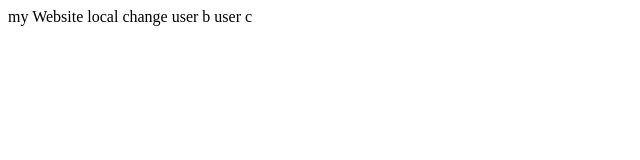
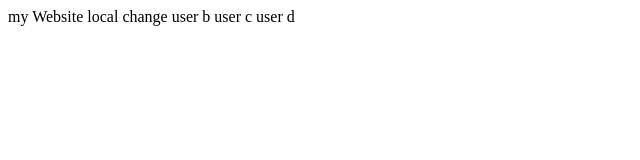
Before and after one commit to yran0213/firstTest, a plain HTML site: page index.html in a window 1280 px wide. Shown: the full height of the page, 0-640 px from the left. Drawn offline with Linux system fonts and the light colour scheme.

Commit message:
new user

```diff
--- a/index.html
+++ b/index.html
@@ -10,5 +10,6 @@
     local change
     user b
     user c
+    user d
 </body>
 </html>
```
